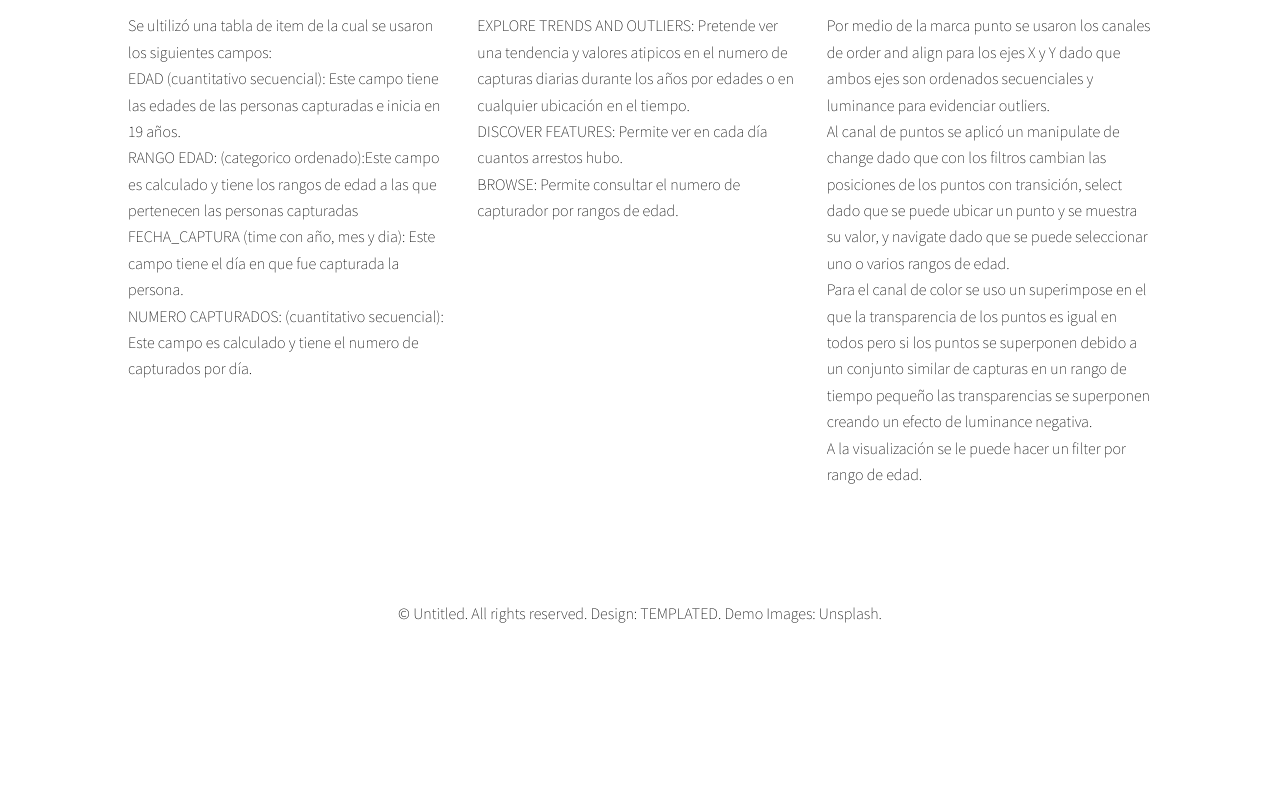
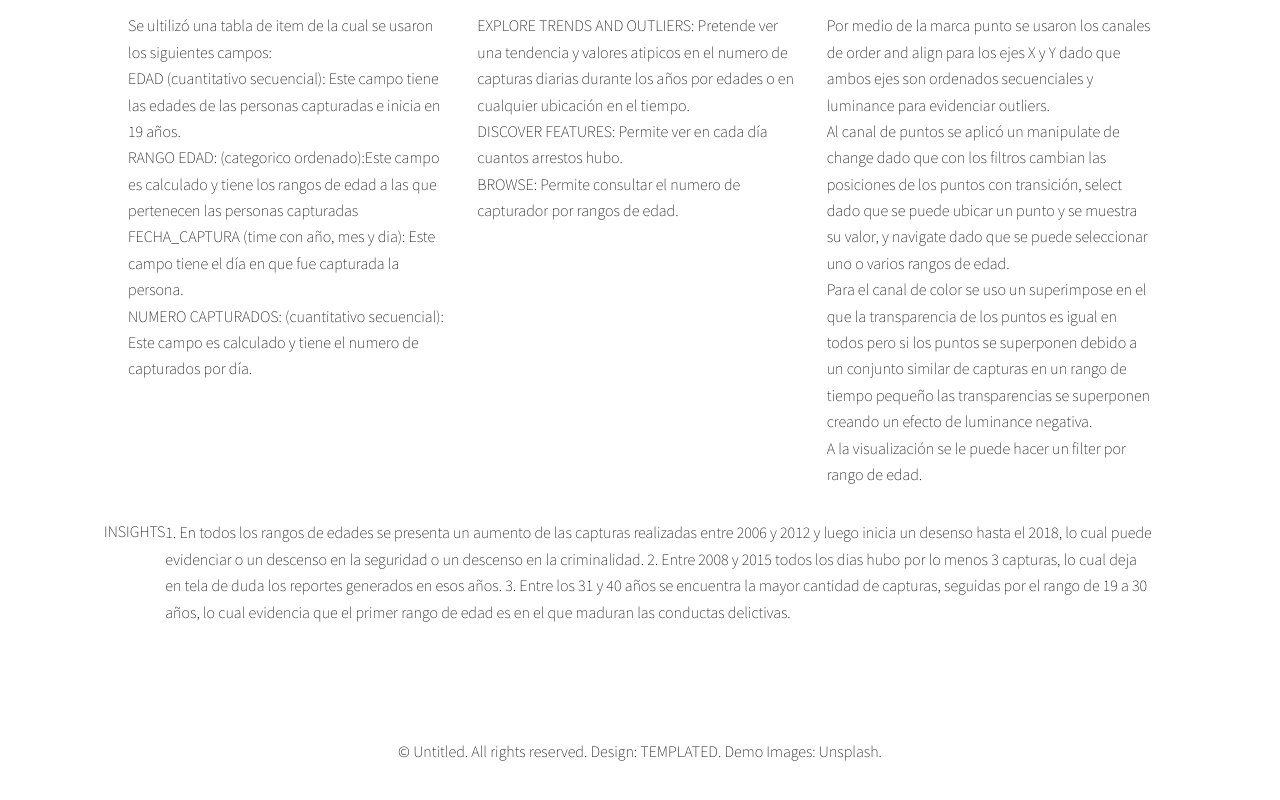
Before and after one commit to adgonzalez02109/visualizacion_temporal, a plain HTML site: page index.html in a window 1280 px wide. Shown: the part 424-1224 px from the top of the page. Before the commit the page ends 1115 px from the top, so only its background shows below. Drawn offline with nearby package versions, Linux system fonts and the light colour scheme; no server answers.

Commit message:
Add files via upload

```diff
--- a/index.html
+++ b/index.html
@@ -77,7 +77,12 @@
 					A la visualización se le puede hacer un filter por rango de edad.
 				</div>
 			</section>
-
+			<section class="thumbnails">
+				<h3>INSIGHTS</h3>
+				1. En todos los rangos de edades se presenta un aumento de las capturas realizadas entre 2006 y 2012 y luego inicia un desenso hasta el 2018, lo cual puede evidenciar o un descenso en la seguridad o un descenso en la criminalidad.
+				2. Entre 2008 y 2015 todos los dias hubo por lo menos 3 capturas, lo cual deja en tela de duda los reportes generados en esos años.
+				3. Entre los 31 y 40 años se encuentra la mayor cantidad de capturas, seguidas por el rango de 19 a 30 años, lo cual evidencia que el primer rango de edad es en el que maduran las conductas delictivas.
+</section>
 
 		</section>
 
```
